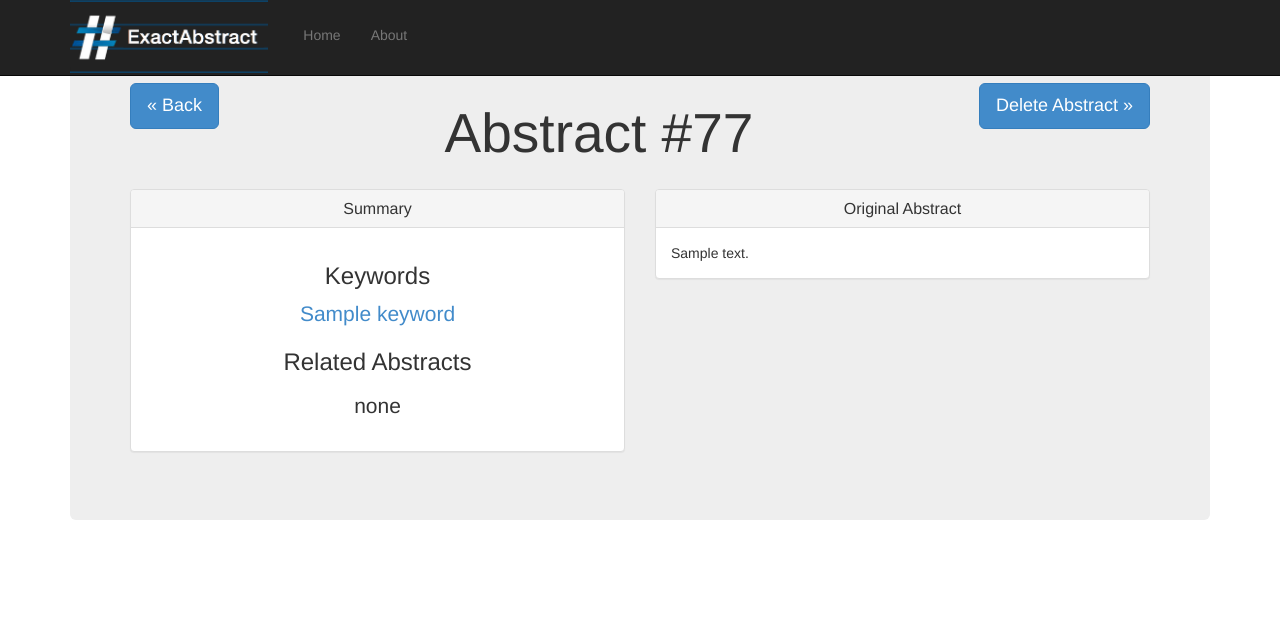
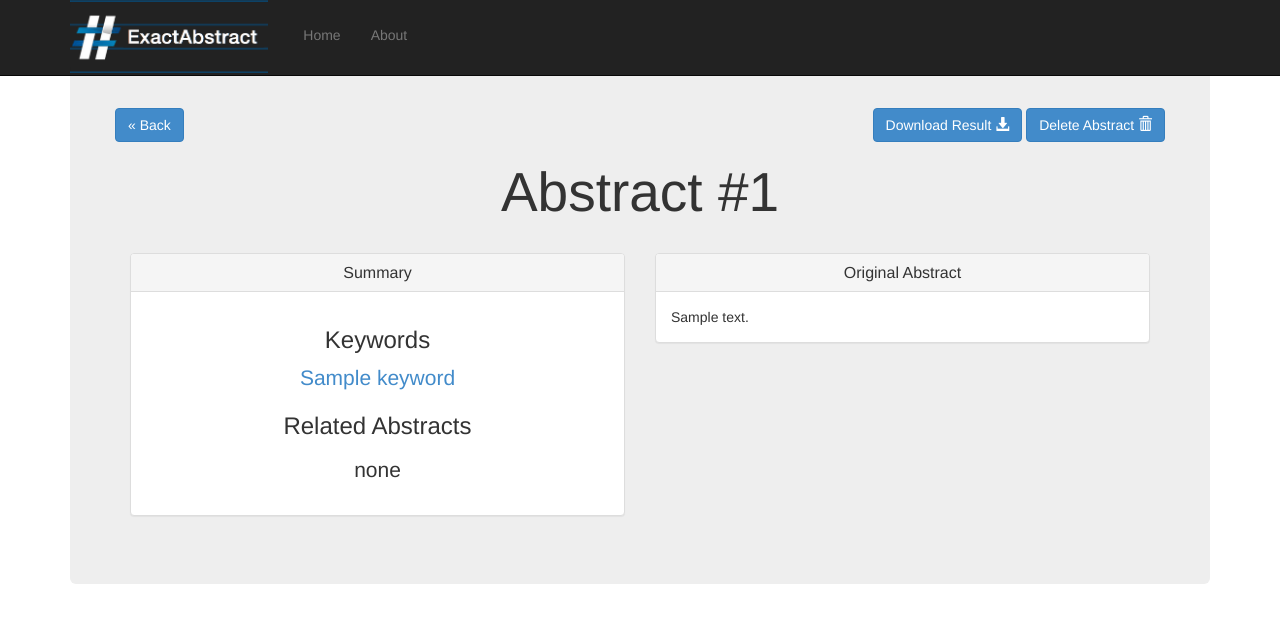
Before and after one commit to jeremyprice/Team4, a Flask app: page /1 in a window 1280 px wide. Shown: the top 623 px of the page. Run offline with Flask 2, Linux system fonts and the light colour scheme; a database or web service that is not in the repository returns one stand-in record (values such as "Sample title"); some libraries are stand-ins or nearby versions; some web fonts are replaced.

Commit message:
Aligned things a bit nicer, just need to add functionality to result download button

```diff
--- a/src/ExactAbstract.py
+++ b/src/ExactAbstract.py
@@ -109,6 +109,7 @@ def single_keyword_search(keyword):
 def delete_abstract():
     if request.method == 'POST':
         post_id = request.form.get('abstract_id')
+        print("the id is" + post_id)
         cursor = abstracts.find({'_id': parse_id(post_id)})
         if cursor.count() == 0:
             return 'There was an error deleting the abstract'
--- a/src/templates/output.html
+++ b/src/templates/output.html
@@ -1,21 +1,44 @@
+<link href="//maxcdn.bootstrapcdn.com/bootstrap/3.2.0/css/bootstrap.min.css" rel="stylesheet">
+
 {% extends "base.html" %}
 
 {% block content %}
 <div class="container theme-showcase" role="main">
     <div class="jumbotron">
         <br>
+
         <div class="row">
-            <div class="panel-body">
-                <form action="/delete_abstract/" method="POST">
-                    <input name="abstract_id" value="77" type="hidden">
-                    <button class="btn btn-primary btn-lg" type="submit" style="float:right">Delete
-                        Abstract »
+
+            <br>
+            <br>
+
+            <form class="form-inline" action="/delete_abstract/" method="POST">
+                <div class="form-group">
+
+                    <input value="« Back" onclick="history.go(-1);return true;" class="btn btn-default btn-primary"
+                           style="float:left" type="button">
+
+
+                </div>
+                <div style="float: right;" class="form-group">
+
+                    <button class="btn btn-default btn-primary" type="submit">Download Result <span
+                            class="glyphicon glyphicon-download-alt" aria-hidden="true"></span>
                     </button>
-                </form>
-                <form><input value="« Back" onclick="history.go(-1);return true;" class="btn btn-primary btn-lg"
-                            style="float:left" type="button"></form>
-                <center><h1>Abstract #<span id="abstract_id">77</span></h1></center>
-            </div>
+
+                    <input type="hidden" name="abstract_id" value="{{abstract_id}}"/>
+                    <button class="btn btn-default btn-primary" type="submit">Delete
+                        Abstract <span class="glyphicon glyphicon-trash" aria-hidden="true"></span>
+                    </button>
+
+                </div>
+            </form>
+
+            <center>
+                <h1> Abstract #<span id="abstract_id">{{abstract_id}}</span></h1>
+            </center>
+
+            <br>
 
         </div>
         <div class="row">
```
